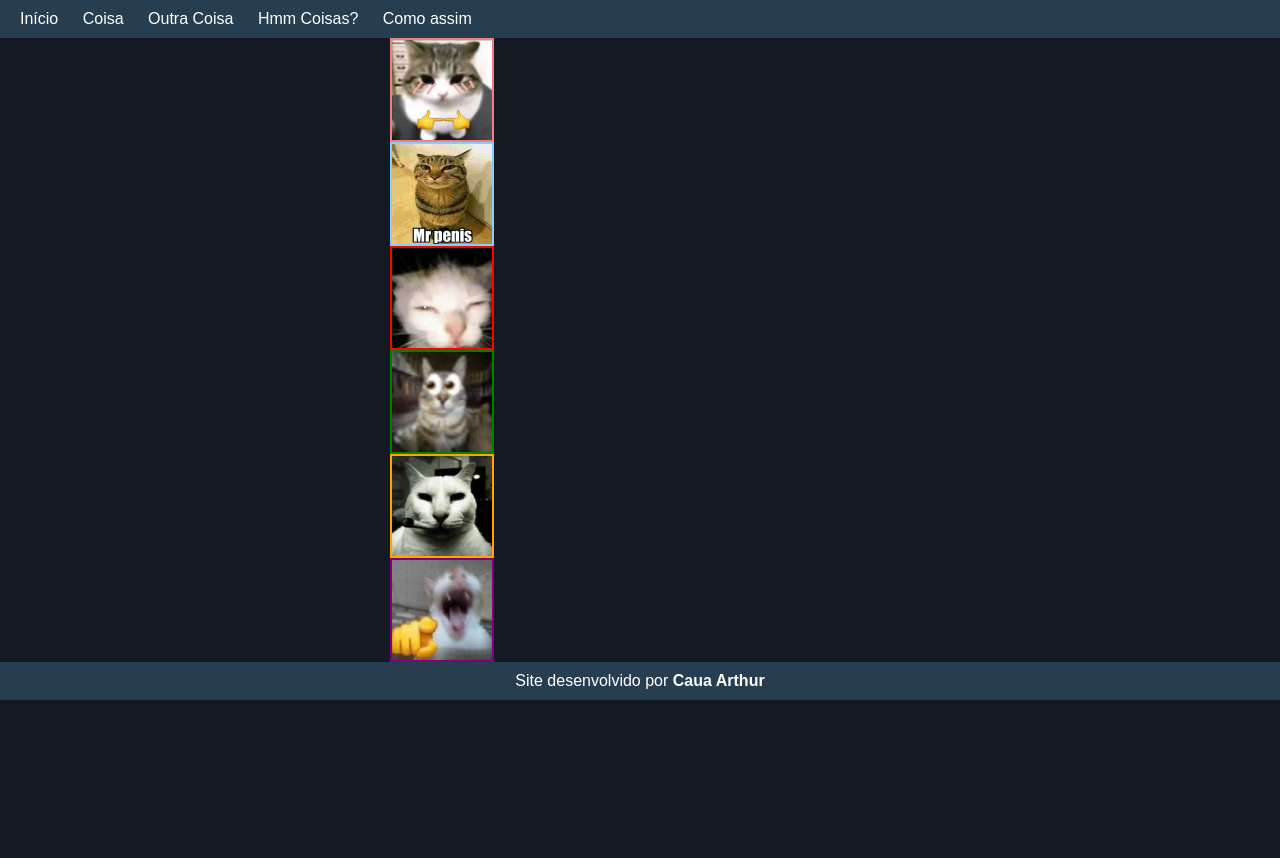
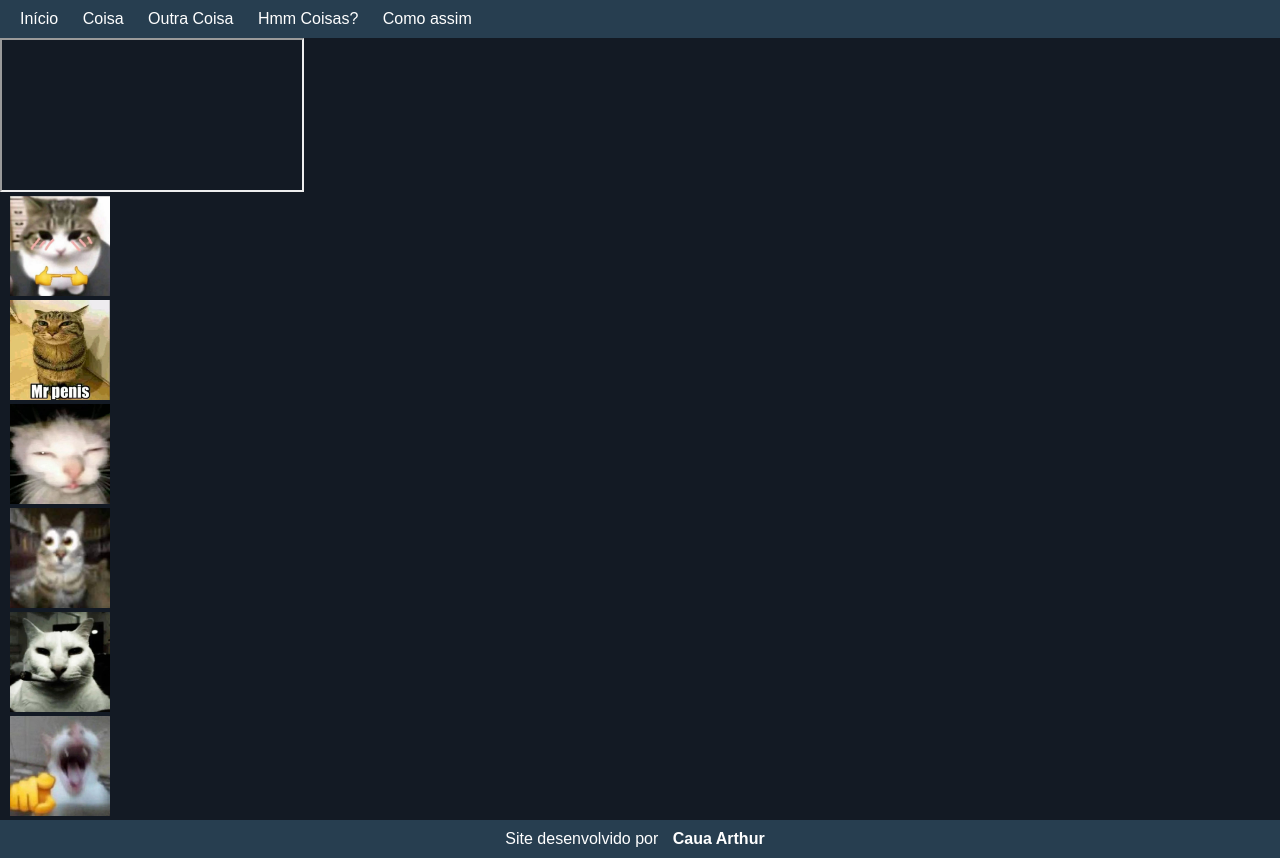
Before and after one commit to Cxrthur/projeto-steam, a plain HTML site: page index.html in a window 1280 px wide. Before the commit the page ends 800 px from the top, so only its background shows below. Drawn offline with Linux system fonts and the light colour scheme.

Commit message:
links e iframe

```diff
--- a/estilos/style.css
+++ b/estilos/style.css
@@ -34,7 +34,7 @@ ul > li {
     display: inline;
 }
 
-li > a {
+a {
     color: white;
     text-decoration: none;
     padding: 10px;
@@ -47,57 +47,9 @@ li > a:hover {
     transition-duration: 0.2s;
 }
 
-section {
-    width: 500px;
-    margin: auto;
-}
-
-div#gato1 {
-    background-image: url(../imagens/gato1.jpg);
-    background-size: cover;
+img.gatos {
     width: 100px;
     height: 100px;
-    border: 2px solid lightcoral;
-}
-
-div#gato2 {
-    background-image: url(../imagens/gato2.jpg);
-    background-size: cover;
-    width: 100px;
-    height: 100px;
-    border: 2px solid lightskyblue;
-}
-
-div#gato3 {
-    background-image: url(../imagens/gato3.jpg);
-    background-size: cover;
-    width: 100px;
-    height: 100px;
-    border: 2px solid red;
-}
-
-div#gato4 {
-    background-image: url(../imagens/gato4.jpg);
-    background-size: cover;
-    width: 100px;
-    height: 100px;
-    border: 2px solid green;
-}
-
-div#gato5 {
-    background-image: url(../imagens/gato5.jpg);
-    background-size: cover;
-    width: 100px;
-    height: 100px;
-    border: 2px solid orange;
-}
-
-div#gato6 {
-    background-image: url(../imagens/gato6.jpg);
-    background-size: cover;
-    width: 100px;
-    height: 100px;
-    border: 2px solid purple;
 }
 
 footer {
--- a/index.html
+++ b/index.html
@@ -19,13 +19,16 @@
         </nav>
     </header>
     <main>
-        <section>
-             <div id="gato1"><a href="#" target=""></a></div>
-             <div id="gato2"><a href="#" target=""></a></div>
-             <div id="gato3"><a href="#" target=""></a></div>
-             <div id="gato4"><a href="#" target=""></a></div>
-             <div id="gato5"><a href="#" target=""></a></div>
-             <div id="gato6"><a href="#" target=""></a></div>
+        <section id="tela">
+            <iframe src="" id="tela" name="tela"></iframe>
+        </section>
+        <section id="gatos">
+             <div id="gato1"><a href="paginas/gato1.html" target="tela"><img src="imagens/gato1.jpg" alt="gato kawaii" class="gatos"></a></div>
+             <div id="gato2"><a href="paginas/gato2.html" target="tela"><img src="imagens/gato2.jpg" alt="gato penis" class="gatos"></a></div>
+             <div id="gato3"><a href="paginas/gato3.html" target="tela"><img src="imagens/gato3.jpg" alt="gato sono" class="gatos"></a></div>
+             <div id="gato4"><a href="paginas/gato4.html" target="tela"><img src="imagens/gato4.jpg" alt="gato zoiudo" class="gatos"></a></div>
+             <div id="gato5"><a href="paginas/gato5.html" target="tela"><img src="imagens/gato5.jpg" alt="gato maconha" class="gatos"></a></div>
+             <div id="gato6"><a href="paginas/gato6.html" target="tela"><img src="imagens/gato6.jpg" alt="gato risadola" class="gatos"></a></div>
         </section>
     </main>
     <footer>
```
Also changed, not shown: paginas/gato1.html (added, +17 -0 lines), paginas/gato2.html (added, +17 -0 lines), paginas/gato3.html (added, +17 -0 lines), paginas/gato4.html (added, +17 -0 lines), paginas/gato5.html (added, +17 -0 lines), paginas/gato6.html (added, +17 -0 lines).
